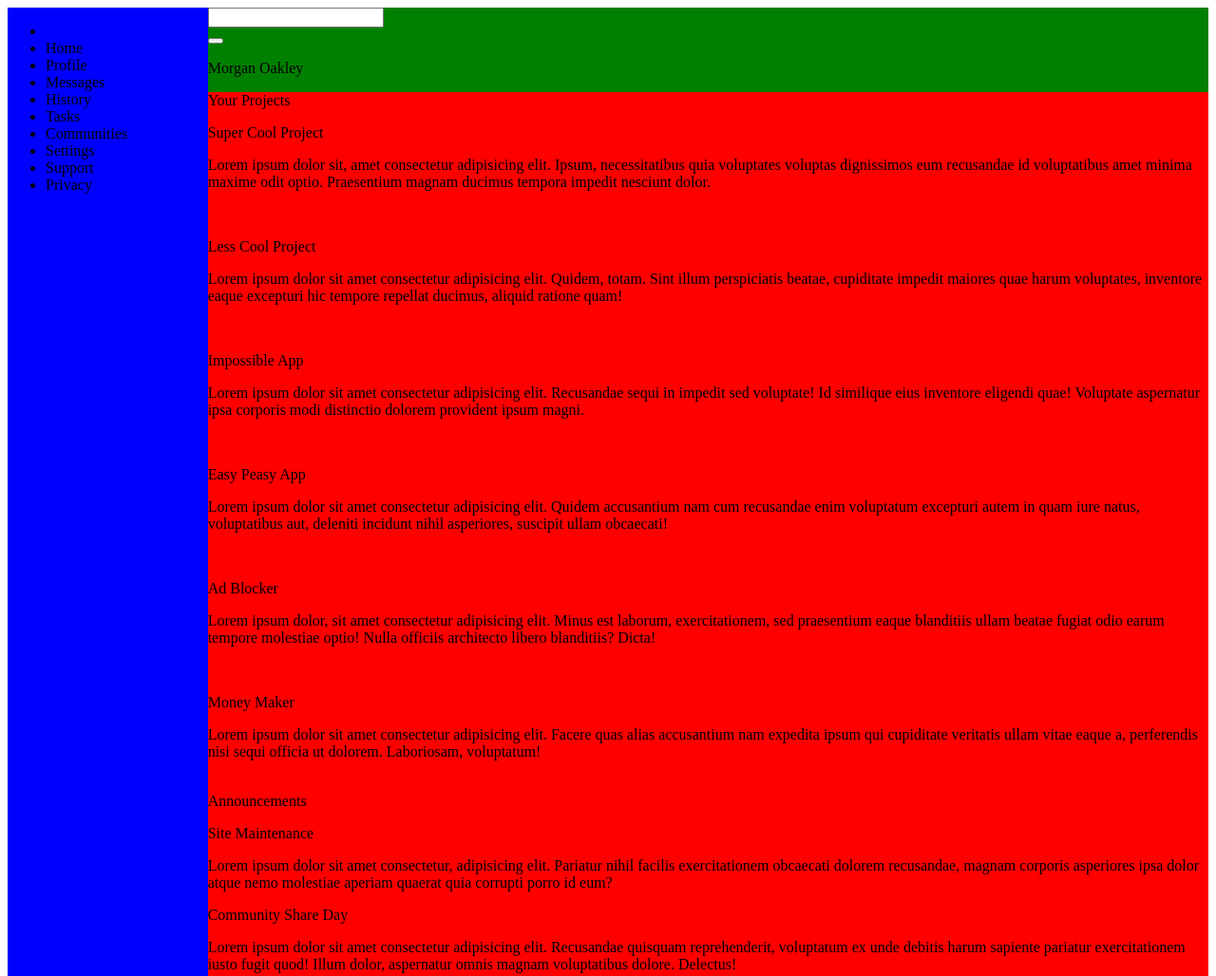
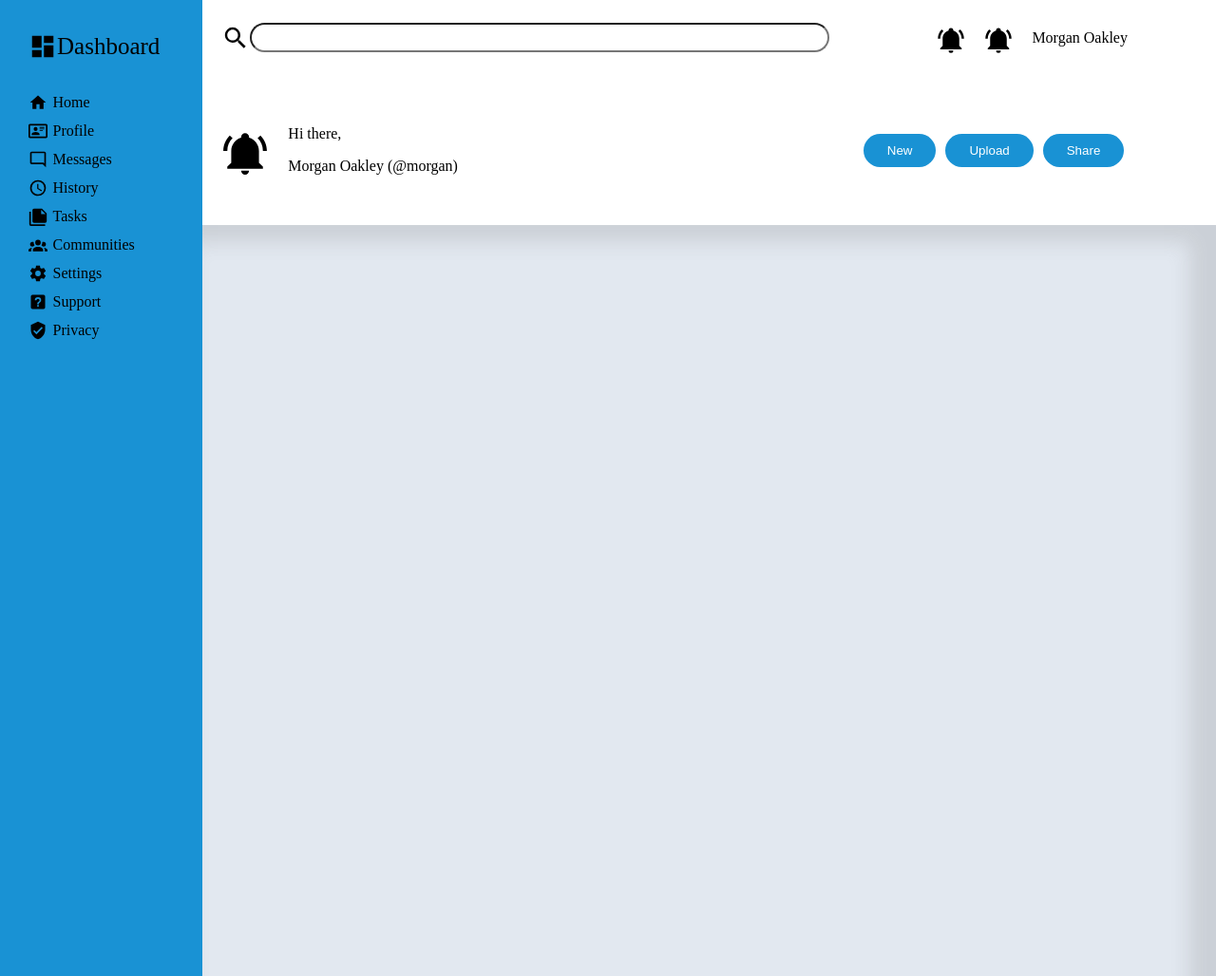
Before and after one commit to jackkafif/admin-dashboard, a plain HTML site: page index.html in a window 1280 px wide. Shown: the top 1028 px of the page at 95% size. Drawn offline with Linux system fonts and the light colour scheme.

Commit message:
Style background colors

```diff
--- a/index.html
+++ b/index.html
@@ -4,88 +4,103 @@
     <meta charset="UTF-8">
     <meta name="viewport" content="width=device-width, initial-scale=1.0">
     <title>Admin Dashboard</title>
-    <link rel="stylesheet" href="./style.css">
+    <link rel="stylesheet" href="style.css">
+    <link rel="stylesheet" href="style/sidebar.css">
+    <link rel="stylesheet" href="style/header.css">
+    <link rel="stylesheet" href="style/main.css">
 </head>
 <body>
     <div class="container">
         <div class="header">
             <div class="nav">
                 <div class="search-bar">
-                    <label for="search" class="search-icon"></label>
+                    <label for="search"><img src="./src/magnify.svg" alt=""></label>
                     <input type="text" name="search" id="search">
                 </div>
+                <div class="account">
+                    <img src="./src/bell-ring.svg" alt="">
+                    <img src="./src/bell-ring.svg" alt="">
+                    <div>Morgan Oakley</div>
+                </div>
             </div>
-            <div class="account">
-                <button class="notification"></button>
-                <img class="profile-icon small">
-                <p class="username">Morgan Oakley</p>
+            <div class="secondary-header">
+                <div class="greeting">
+                    <img src="./src/bell-ring.svg" alt="">
+                    <div>
+                        <p class="hi">Hi there,</p>
+                        <p class="big-username">Morgan Oakley (@morgan)</p>
+                    </div>
+                </div>
+                <div class="btn-group">
+                    <button>New</button>
+                    <button>Upload</button>
+                    <button>Share</button>
+                </div>
+            </div>
+
+        </div>
+        <div class="sidebar">
+            <div class="sidebar-menu">
+                <ul class="main-icon">
+                    <li><img src="./src/view-dashboard.svg" alt=""><p>Dashboard</p></li>
+                </ul>
+                <ul class="first-menu">
+                    <li><img src="./src/home.svg" alt="">Home</li>
+                    <li><img src="./src/card-account-details-outline.svg" alt="">Profile</li>
+                    <li><img src="./src/message-reply-outline.svg" alt="">Messages</li>
+                    <li><img src="./src/clock-outline.svg" alt="">History</li>
+                    <li><img src="./src/note-multiple.svg" alt="">Tasks</li>
+                </ul>
+                <ul class="second-menu">
+                    <li><img src="./src/account-group.svg" alt="">Communities</li>
+                    <li><img src="./src/cog.svg" alt="">Settings</li>
+                    <li><img src="./src/help-box.svg" alt="">Support</li>
+                    <li><img src="./src/shield-check.svg" alt="">Privacy</li>
+                </ul>
             </div>
         </div>
-        <div class="sidebar">
-            <ul>
-                <li class="main-icon bottom-list-padding"></li>
-                <li>Home</li>
-                <li>Profile</li>
-                <li>Messages</li>
-                <li>History</li>
-                <li>Tasks</li>
-                <li class="bottom-list-padding">Communities</li>
-                <li>Settings</li>
-                <li>Support</li>
-                <li>Privacy</li>
-            </ul>
-        </div>
         <div class="main">
-            <div class="projects-title">Your Projects</div>
-            <div class="projects">
+            <!-- <div class="projects-title">Your Projects</div> -->
+            <!-- <div class="projects">
                 <div class="project-card">
                     <p class="bold-text">Super Cool Project</p>
-                    <p>Lorem ipsum dolor sit, amet consectetur adipisicing elit. Ipsum, necessitatibus quia voluptates voluptas dignissimos eum recusandae id voluptatibus amet minima maxime odit optio. Praesentium magnam ducimus tempora impedit nesciunt dolor.</p>
-                    <div class="icon-group"><img src="" alt=""><img src="" alt=""><img src="" alt=""></div>
+                    <div class="icon-group"><img src="./src/star-plus.svg" alt=""><img src="./src/eye-plus.svg" alt=""><img src="./src/source-fork.svg" alt=""></div>
                 </div>
                 <div class="project-card">
                     <p class="bold-text">Less Cool Project</p>
-                    <p>Lorem ipsum dolor sit amet consectetur adipisicing elit. Quidem, totam. Sint illum perspiciatis beatae, cupiditate impedit maiores quae harum voluptates, inventore eaque excepturi hic tempore repellat ducimus, aliquid ratione quam!</p>
-                    <div class="icon-group"><img src="" alt=""><img src="" alt=""><img src="" alt=""></div>
+                    <div class="icon-group"><img src="./src/star-plus.svg" alt=""><img src="./src/eye-plus.svg" alt=""><img src="./src/source-fork.svg" alt=""></div>
                 </div>
                 <div class="project-card">
                     <p class="bold-text">Impossible App</p>
-                    <p>Lorem ipsum dolor sit amet consectetur adipisicing elit. Recusandae sequi in impedit sed voluptate! Id similique eius inventore eligendi quae! Voluptate aspernatur ipsa corporis modi distinctio dolorem provident ipsum magni.</p>
-                    <div class="icon-group"><img src="" alt=""><img src="" alt=""><img src="" alt=""></div>
+                    <div class="icon-group"><img src="./src/star-plus.svg" alt=""><img src="./src/eye-plus.svg" alt=""><img src="./src/source-fork.svg" alt=""></div>
                 </div>
                 <div class="project-card">
                     <p class="bold-text">Easy Peasy App</p>
-                    <p>Lorem ipsum dolor sit amet consectetur adipisicing elit. Quidem accusantium nam cum recusandae enim voluptatum excepturi autem in quam iure natus, voluptatibus aut, deleniti incidunt nihil asperiores, suscipit ullam obcaecati!</p>
-                    <div class="icon-group"><img src="" alt=""><img src="" alt=""><img src="" alt=""></div>
+                    <div class="icon-group"><img src="./src/star-plus.svg" alt=""><img src="./src/eye-plus.svg" alt=""><img src="./src/source-fork.svg" alt=""></div>
                 </div>
                 <div class="project-card">
                     <p class="bold-text">Ad Blocker</p>
-                    <p>Lorem ipsum dolor, sit amet consectetur adipisicing elit. Minus est laborum, exercitationem, sed praesentium eaque blanditiis ullam beatae fugiat odio earum tempore molestiae optio! Nulla officiis architecto libero blanditiis? Dicta!</p>
-                    <div class="icon-group"><img src="" alt=""><img src="" alt=""><img src="" alt=""></div>
+                    <div class="icon-group"><img src="./src/star-plus.svg" alt=""><img src="./src/eye-plus.svg" alt=""><img src="./src/source-fork.svg" alt=""></div>
                 </div>
                 <div class="project-card">
                     <p class="bold-text">Money Maker</p>
-                    <p>Lorem ipsum dolor sit amet consectetur adipisicing elit. Facere quas alias accusantium nam expedita ipsum qui cupiditate veritatis ullam vitae eaque a, perferendis nisi sequi officia ut dolorem. Laboriosam, voluptatum!</p>
-                    <div class="icon-group"><img src="" alt=""><img src="" alt=""><img src="" alt=""></div>
+                    <div class="icon-group"><img src="./src/star-plus.svg" alt=""><img src="./src/eye-plus.svg" alt=""><img src="./src/source-fork.svg" alt=""></div>
                 </div>
-            </div>
-            <div class="announcements-title">Announcements</div>
-            <div class="announcements">
+            </div> -->
+            <!-- <div class="announcements-title">Announcements</div> -->
+            <!-- <div class="announcements">
                 <div class="announcement">
                     <p class="bold-text">Site Maintenance</p>
-                    <p>Lorem ipsum dolor sit amet consectetur, adipisicing elit. Pariatur nihil facilis exercitationem obcaecati dolorem recusandae, magnam corporis asperiores ipsa dolor atque nemo molestiae aperiam quaerat quia corrupti porro id eum?</p>
                 </div>
                 <div class="announcement">
                     <p class="bold-text">Community Share Day</p>
-                    <p>Lorem ipsum dolor sit amet consectetur adipisicing elit. Recusandae quisquam reprehenderit, voluptatum ex unde debitis harum sapiente pariatur exercitationem iusto fugit quod! Illum dolor, aspernatur omnis magnam voluptatibus dolore. Delectus!</p>
                 </div>
                 <div class="announcement">
                     <p class="bold-text">Updated Privacy Policy</p>
-                    <p>Lorem ipsum dolor, sit amet consectetur adipisicing elit. Illo pariatur esse iste. Magnam minima dolore delectus, officiis porro harum? Sapiente magni vero necessitatibus, aut cumque exercitationem voluptatibus obcaecati ipsum fugiat.</p>
                 </div>
-            </div>
-            <div class="trending-title">Trending</div>
-            <div class="trending">
+            </div> -->
+            <!-- <div class="trending-title">Trending</div> -->
+            <!-- <div class="trending">
                 <div class="trending-idv">
                     <img src="" alt="">
                     <p class="username">@tegan</p>
@@ -106,7 +121,7 @@
                     <p class="username">@alex</p>
                     <p class="app">No Traffic Maker</p>
                 </div>
-            </div>
+            </div> -->
         </div>
     </div>
 </body>
--- a/style.css
+++ b/style.css
@@ -1,31 +1,41 @@
 :root {
     margin: 0;
     padding: 0;
-    box-sizing: content-box;
+}
+
+body {
+    padding: 0px;
+    margin: 0px;
 }
 
 div.container {
     display: grid;
     grid-template-columns: 1fr 5fr;
     grid-template-rows: 1fr 5fr;
-    background-color: aquamarine;
-    max-height: 100vh;
 }
 
-.header {
-    background-color: green;
+div.header {
+    background-color: white;
     grid-row: 1 / 2;
     grid-column: 2 / -1;
+    /* padding-bottom: 100px; */
 }
 
 div.sidebar {
-    background-color: blue;
+    background-color: rgb(25 146 212);
     grid-row: 1 / -1;
     grid-column: 1 / 2;
 }
 
 div.main {
-    background-color: red;
-    grid-row: 2 / -1;
-    grid-column: 2 / -1;
+    background-color: rgb(226 232 240);
+    /* grid-row: 2 / -1;
+    grid-column: 2 / -1; */
+    box-shadow: inset -20px 10px 20px 8px rgb(117, 117, 117, 20%);
 }
+
+button {
+    background-color: rgb(25 146 212);
+    color: white;
+    border: none;
+}
--- /dev/null
+++ b/style/header.css
@@ -0,0 +1,73 @@
+.header {
+    display: grid;
+    grid-template-rows: 1fr 2fr;
+}
+
+.nav {
+    display: flex;
+    justify-content: space-between;
+    grid-row: 1 / 2;
+}
+
+.account, .search-bar {
+    display: flex;
+    align-items: center;
+    padding: 20px;
+    align-items: center;
+
+}
+
+.search-bar {
+    flex: 0 1 60%;
+    justify-content: flex-start;
+}
+
+.account {
+    justify-content: flex-end;
+    margin: 0 auto;
+    gap: 20px;
+}
+
+.header img {
+    flex: 0 0 30px;
+    height: 30px;
+    margin-top: 5px;
+}
+
+.header input {
+    flex: 1 1 60%;
+    height: 25px;
+    border-radius: 20px;
+}
+
+.secondary-header {
+    grid-row: 2 / -1;
+    display: flex;
+    align-items: center;
+}
+
+.greeting {
+    flex: 0 0 40%;
+    display: flex;
+    align-items: center;
+    margin-left: 20px;
+    margin-top: 0;
+}
+
+.greeting img {
+    height: 50px;
+    margin-right: 20px;
+}
+
+.btn-group {
+    flex: 0 0 40%;
+    display: flex;
+    justify-content: flex-end;
+    margin: 0 auto;
+}
+
+.btn-group button {
+    padding: 10px 25px;
+    border-radius: 20px;
+    margin-left: 10px;
+}
--- /dev/null
+++ b/style/main.css
@@ -0,0 +1,74 @@
+.main {
+    display: grid;
+    grid-template-columns: 3fr 1fr;
+    grid-template-rows: 0.3fr 5fr 0.3fr 4fr;
+    padding: 20px;
+}
+
+.projects-title {
+    grid-column: 1 / 2;
+    grid-row: 1 / 2;
+}
+
+.projects {
+    grid-column: 1 / 2;
+    grid-row: 2 / -1;
+    display: grid;
+    grid-template-columns: 1fr 1fr;
+    grid-template-rows: 1fr 1fr 1fr;
+    gap: 20px;
+}
+
+.announcements-title {
+    grid-column: 2 / -1;
+    grid-row: 1 / 2;
+}
+
+.announcements {
+    grid-column: 2 / -1;
+    grid-row: 2 / 3;
+}
+
+.trending-title {
+    grid-column: 2 / -1;
+    grid-row: 3 / 4;
+}
+
+.trending {
+    grid-column: 2 / -1;
+    grid-row: 4 / -1;
+}
+
+.project-card, .announcements {
+    background-color: white;
+    padding: 0 20px 20px 20px;
+    border-radius: 5px;
+}
+
+.project-card {
+    box-shadow: inset 5px 0px 0px 0px rgb(241, 180, 42);
+}
+
+.project-card img {
+    height: 20px;
+}
+
+.project-card .bold-text {
+    font-weight: bold;
+    font-size: 20px;
+}
+
+.icon-group {
+    display: flex;
+    justify-content: flex-end;
+    gap: 20px;
+    margin-bottom: 10px;
+}
+
+.announcement {
+    border-bottom: 1px solid black;
+}
+
+.announcement:nth-last-child(1) {
+    border-bottom: none;
+}
--- /dev/null
+++ b/style/sidebar.css
@@ -0,0 +1,49 @@
+.sidebar-menu {
+    /* display: grid;
+    grid-template-rows: 1fr 3fr 3fr 3fr;
+    height: fit-content; */
+    gap: 20px;
+}
+
+.sidebar-menu ul {
+    margin: 0;
+    padding: 0 30px;
+}
+
+.sidebar-menu li {
+    list-style-type: none;
+    margin: 10px 0px;
+    align-items: center;
+    display: grid;
+    grid-template-columns: 1fr 5fr;
+}
+
+.sidebar-menu li img {
+    grid-column: 1 / 2 ;
+}
+
+.sidebar-menu li p {
+    grid-column: 2 / -1;
+    align-items: start;
+}
+
+.sidebar-menu img {
+    height: 20px;
+    width: auto;
+}
+
+ul.main-icon {
+    font-size: 25px;
+}
+
+ul.main-icon img {
+    height: 30px;
+}
+
+.first-menu {
+    grid-template-rows: 2 / 3;
+}
+
+.second-menu {
+    grid-template-rows: 3 / 4;
+}
```
Also changed, not shown: src/account-group.svg (added), src/bell-ring.svg (added), src/card-account-details-outline.svg (added), src/clock-outline.svg (added), src/cog.svg (added), src/eye-plus.svg (added), src/help-box.svg (added), src/home.svg (added), src/magnify.svg (added), src/message-reply-outline.svg (added), src/note-multiple.svg (added), src/shield-check.svg (added), src/source-fork.svg (added), src/star-plus.svg (added), 1 more files.
